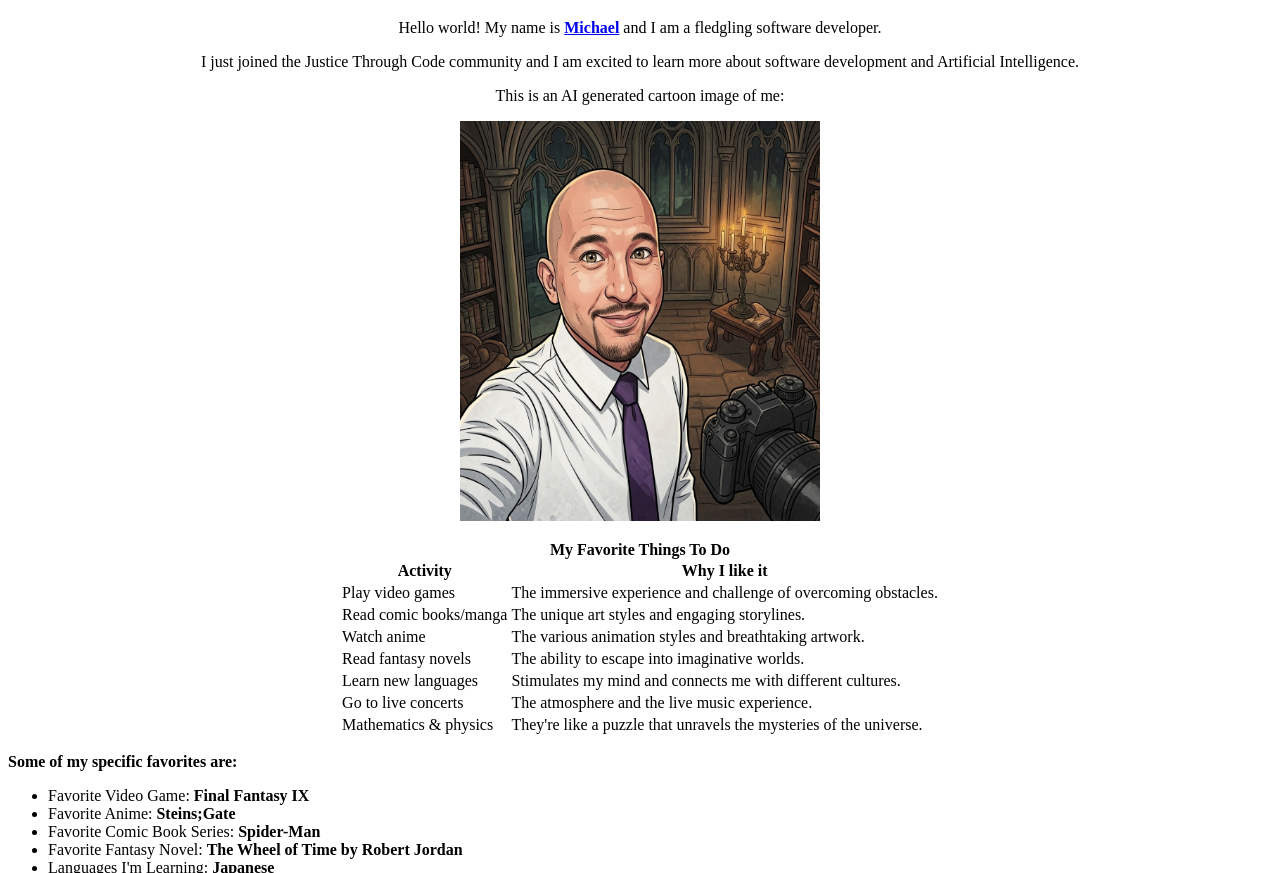
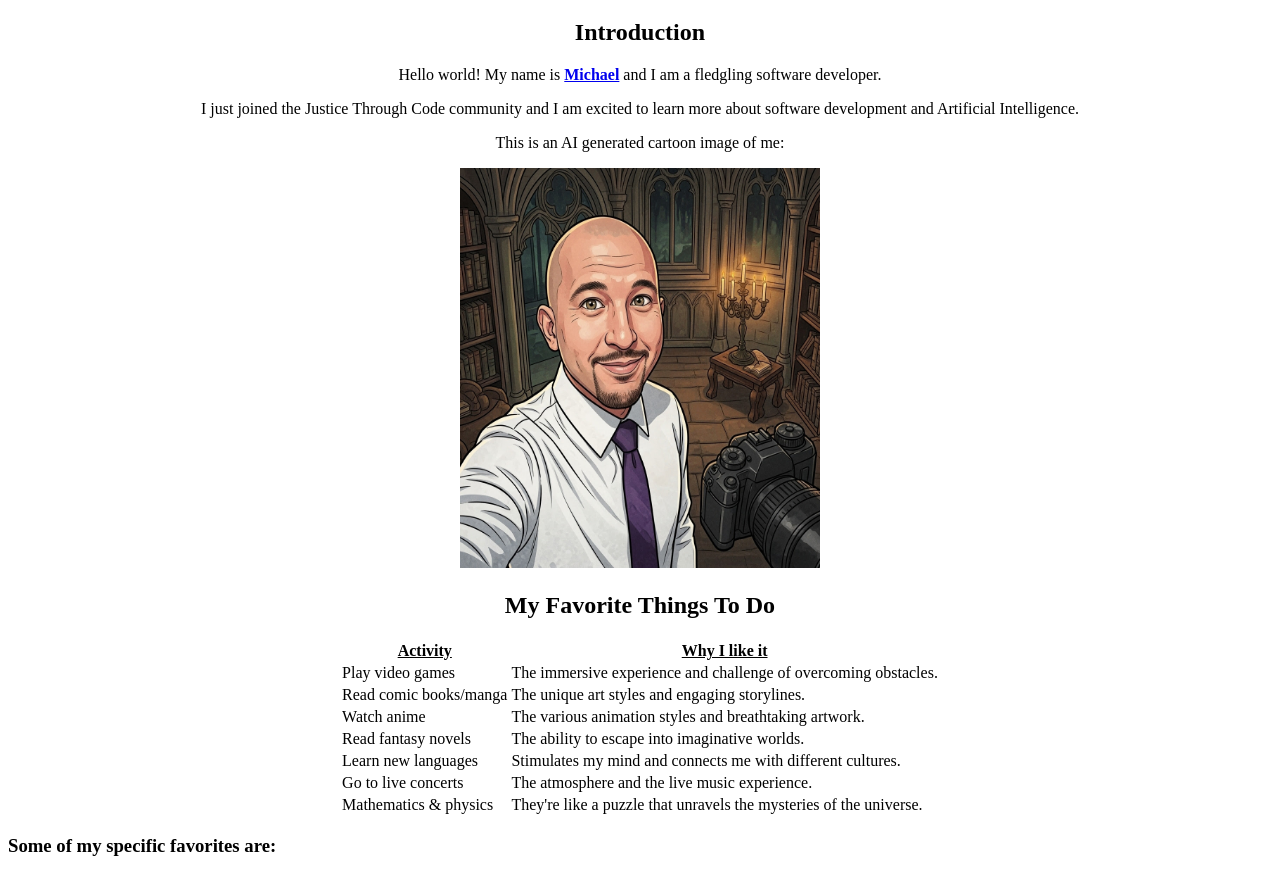
Before and after one commit to Mic-Sp/onramp-HTML-Mini-Project, a plain HTML site: page index.html in a window 1280 px wide. Shown: the part 61-934 px from the top of the page. Drawn offline with Linux system fonts and the light colour scheme.

Commit message:
Added structure and cleaned up code

```diff
--- a/index.html
+++ b/index.html
@@ -6,10 +6,14 @@
     <title>About Me</title>
 </head>
 <body>
-    <h1><center>About Me</center></h1>
+    <center>
+        <h1>About Me</h1>
+    </center>
 
+    <div>
         <center>
-    <p>Hello world! My name is <b><a href="https://www.linkedin.com/in/michael-sprague-b23b79390/">Michael</a></b> and I am a fledgling software developer.</p>
+            <h2>Introduction</h2>
+            <p>Hello world! My name is <b><a href="https://www.linkedin.com/in/michael-sprague-b23b79390/" target ="_blank" rel="noopener noreferrer">Michael</a></b> and I am a fledgling software developer.</p>
             <p>I just joined the Justice Through Code community and I am excited to learn more about software development and Artificial Intelligence.</p>
 
             <p>
@@ -19,13 +23,15 @@
                 <img src="/images/AI_me_cartoon.jpg" alt="AI generated cartoon image of Michael" height="400" width="360"/>
             </p>
         </center>
+    </div>
 
+    <div>
         <center>
+            <h2>My Favorite Things To Do</h2>
             <table>
-        <caption><b>My Favorite Things To Do</b></caption>
                 <tr>
-            <th>Activity</th>
-            <th>Why I like it</th>
+                    <th><u>Activity</u></th>
+                    <th><u>Why I like it</u></th>
                 </tr>
                 <tr>
                     <td>Play video games</td>
@@ -57,9 +63,10 @@
                 </tr>
             </table>
         </center>
+    </div>
 
     <div>
-        <p><b>Some of my specific favorites are:</b></p>
+        <h3>Some of my specific favorites are:</h3>
         <ul>
             <li>Favorite Video Game: <b>Final Fantasy IX</b></li>
             <li>Favorite Anime: <b>Steins;Gate</b></li>
```
Lines whose indentation alone changed are shown as unchanged.
